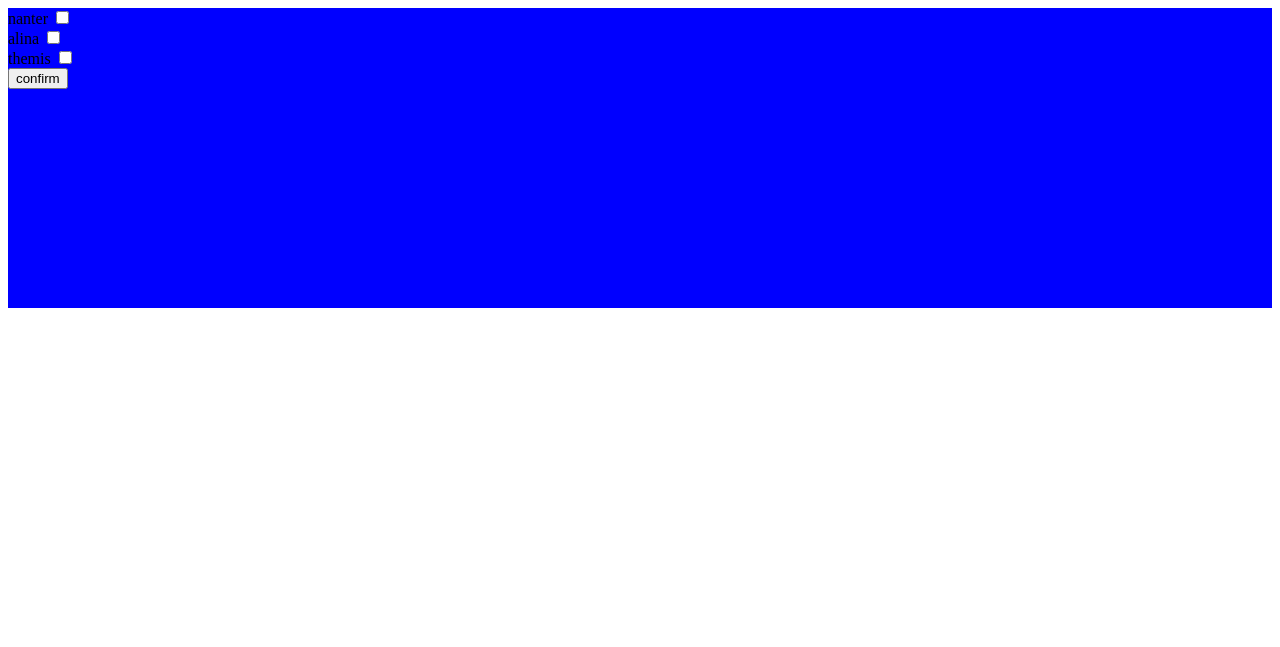
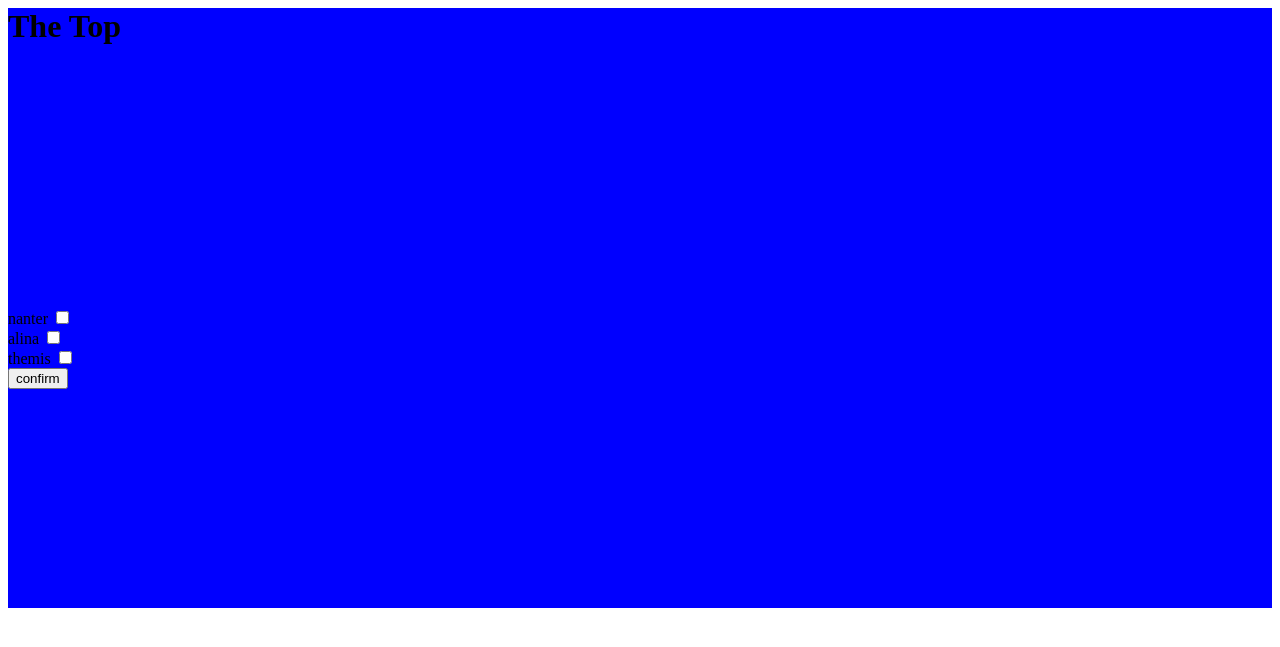
Before and after one commit to nanter1986/phpCheckbox, a PHP site: page / in a window 1280 px wide. Shown: the top 647 px of the page. Run offline with PHP 8.4, Linux system fonts and the light colour scheme.

Commit message:
added top

```diff
--- a/index.css
+++ b/index.css
@@ -1,6 +1,13 @@
 div{
 	height:300px;
 	background-color:blue;
-
+	margin:0px;
+	transitions:all 2s;
 
 }
+
+div:hover{
+	background-color:purple;
+	transitions:all 2s;
+	height:100px;
+}
--- a/index.php
+++ b/index.php
@@ -1,3 +1,6 @@
+<?php
+	require('top.php');
+?>
 <div>
 <link rel='stylesheet' type='text/css' href='index.css'
 >
--- /dev/null
+++ b/top.php
@@ -0,0 +1,3 @@
+<div>
+	<h1>The Top</h1>
+</div>
```
Also changed, not shown: page.db (added).
